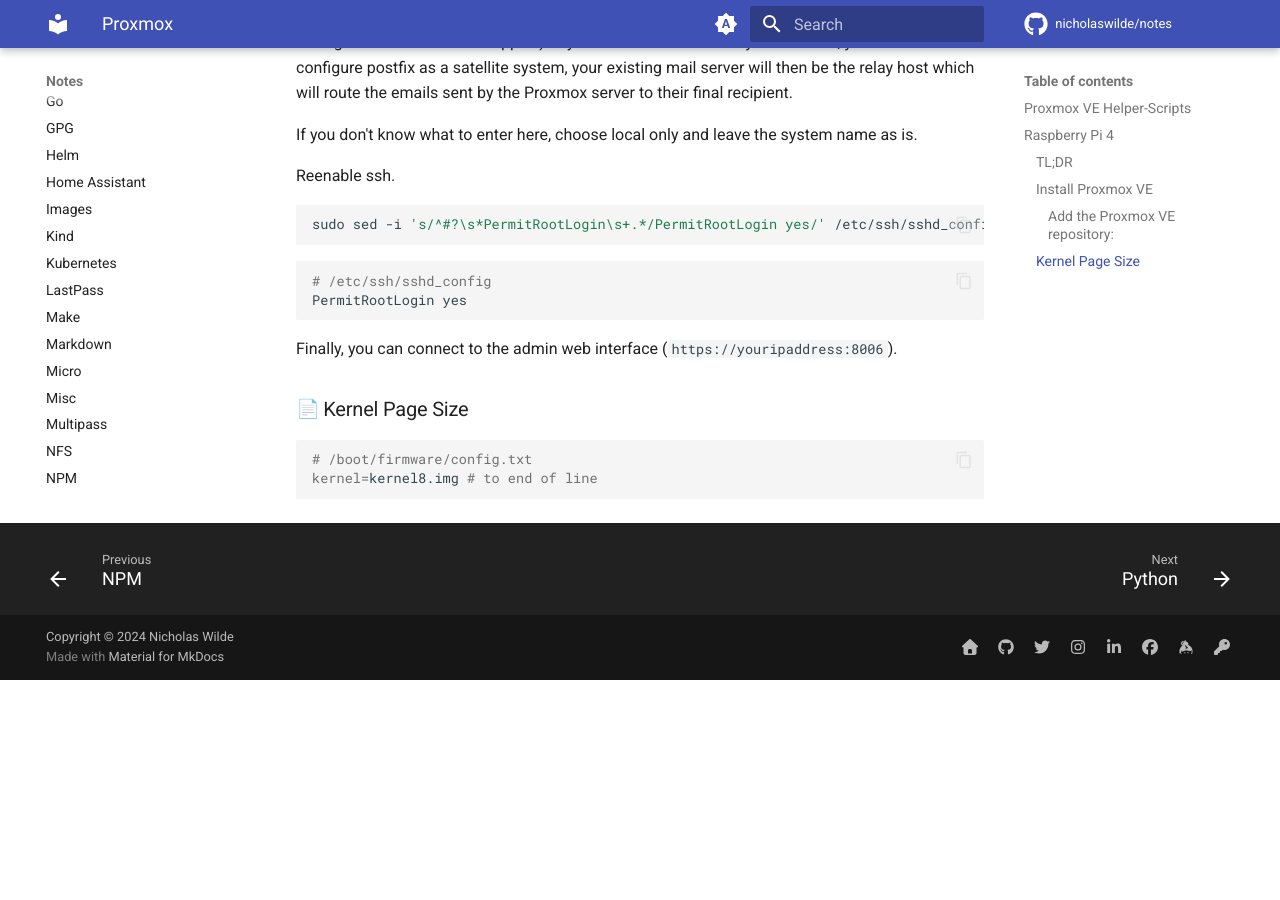
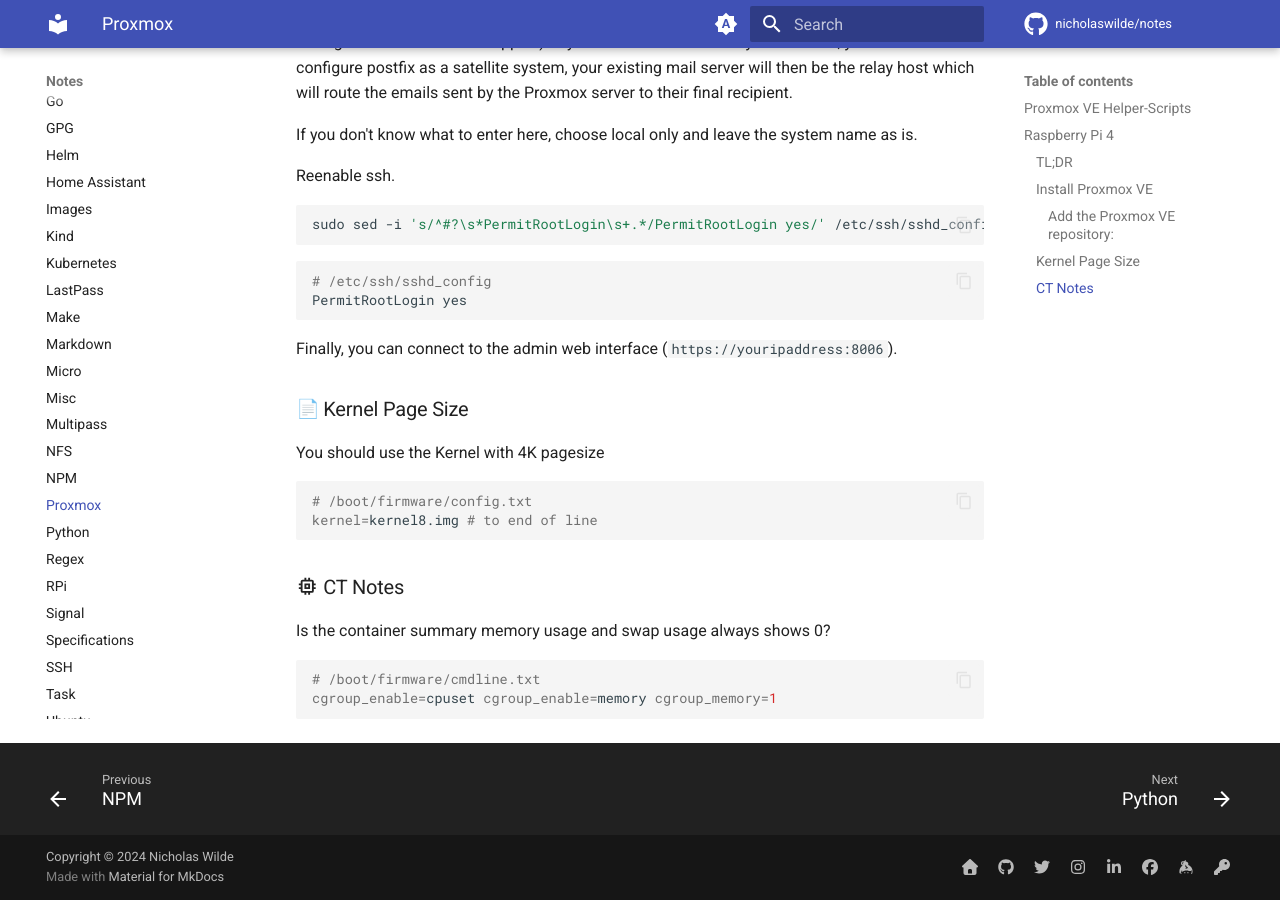
Before and after one commit to nicholaswilde/notes, an MkDocs documentation site: the page built from docs/proxmox.md, in a window 1280 px wide and 900 px high, scrolled down 2369 px. Built offline with MkDocs 1.6.1 and Material for MkDocs 9.7.7, drawn with Linux system fonts in a browser that asks for light colours; emoji names are drawn with the system emoji font; comment, search, counter and statistics services are not loaded; before the commit the page ends 3049 px from its top, so only the background shows below that.

Commit message:
Update proxmox.md

````diff
--- a/docs/proxmox.md
+++ b/docs/proxmox.md
@@ -141,11 +141,22 @@
 
 ### :page_facing_up: Kernel Page Size
 
+You should use the Kernel with 4K pagesize
+
 ```shell
 # /boot/firmware/config.txt
 kernel=kernel8.img # to end of line
 ```
 
+### :material-memory: CT Notes
+
+Is the container summary memory usage and swap usage always shows 0?
+
+```shell
+# /boot/firmware/cmdline.txt
+cgroup_enable=cpuset cgroup_enable=memory cgroup_memory=1
+```
+
 [1]: <https://community-scripts.github.io/ProxmoxVE/>
 [2]: <https://github.com/jiangcuo/Proxmox-Port/wiki/Install-Proxmox-VE-on-Debian-bookworm>
 [3]: <https://www.raspberrypi.com/software/operating-systems/>
````
